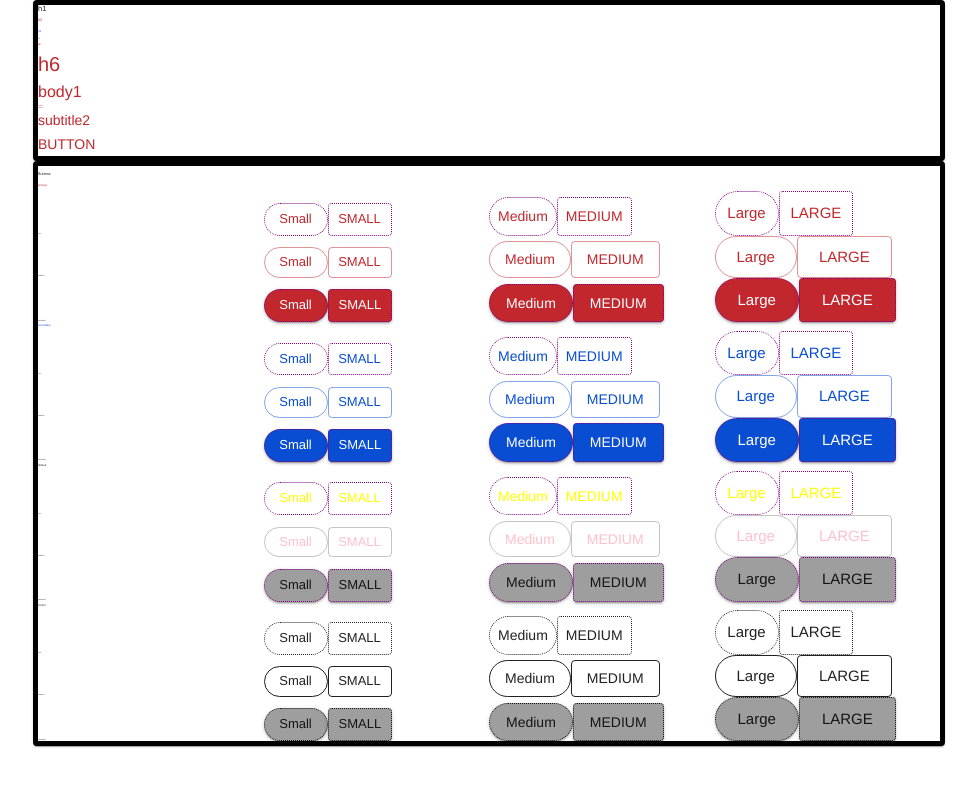
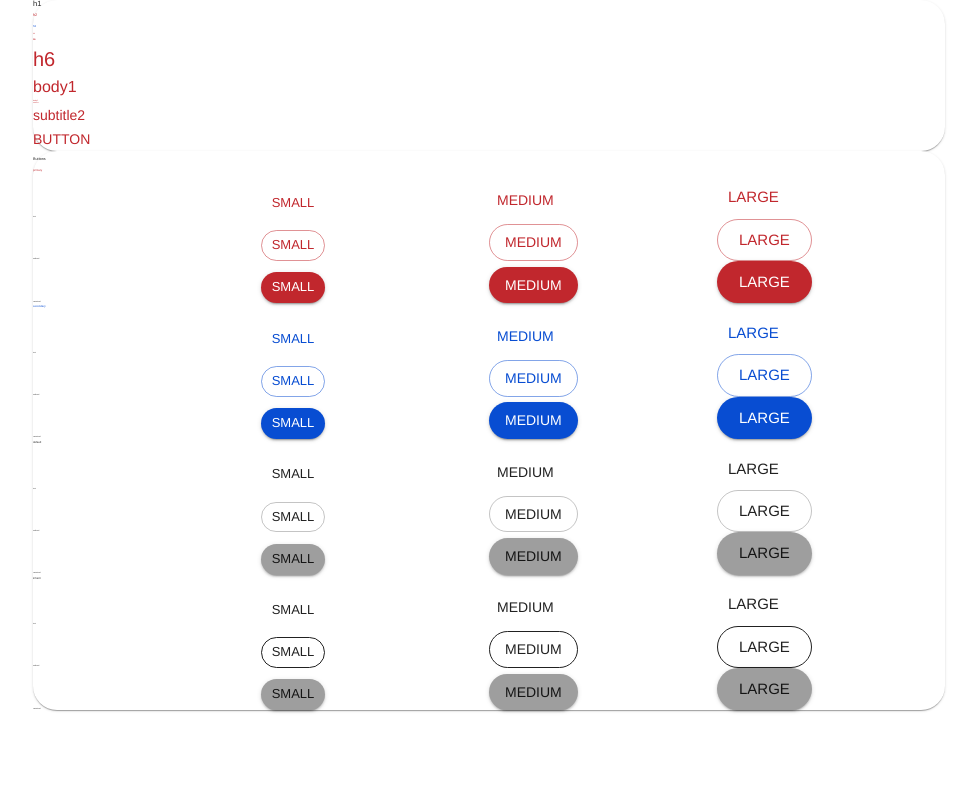
Before and after one commit to Codaisseur/codaisseur-theme, a React (Create React App) app: page / in a window 1280 px wide. Shown: the top 786 px of the page, without its empty margins (151-1128 px from the left). Built offline with nearby package versions, Linux system fonts and the light colour scheme.

Commit message:
Added a bit more docs, installed storybook

```diff
--- a/package.json
+++ b/package.json
@@ -20,6 +20,7 @@
     "extends": "react-app"
   },
   "devDependencies": {
+    "@storybook/react": "^5.0.11",
     "husky": "^2.3.0",
     "lint-staged": "^8.1.7",
     "prettier": "^1.17.1",
--- a/src/App.tsx
+++ b/src/App.tsx
@@ -7,12 +7,10 @@ import {
   Grid,
   Container,
   Paper,
-  Button as MuiButton,
+  Button,
 } from '@material-ui/core'
 
 import theme from './themes/codaisseur'
-
-import { Button as StyledButton } from '.'
 
 const colors = ['primary', 'secondary', 'default', 'inherit']
 const variants = ['text', 'outlined', 'contained']
@@ -73,14 +71,9 @@ function App() {
                   </Grid>
                   {sizes.map((size: any, key2) => (
                     <Grid key={key2} item xs={3}>
-                      <StyledButton color={color} variant={variant} size={size}>
-                        {/* Custom button, incase things cannot be done within overrides */}
-                        {/* This means we need to use component imports from our package  */}
+                      <Button color={color} variant={variant} size={size}>
                         {size}
-                      </StyledButton>
-                      <MuiButton color={color} variant={variant} size={size}>
-                        {size}
-                      </MuiButton>
+                      </Button>
                     </Grid>
                   ))}
                 </>
--- a/src/themes/codaisseur/index.ts
+++ b/src/themes/codaisseur/index.ts
@@ -14,8 +14,12 @@ const theme = createMuiTheme({
     ...overrides,
   },
 
+  shape: {
+    // The button component in MUI, it is taking its default radius from this object
+    borderRadius: 24,
+  },
+
   // Perhaps useful later.
-  // shape: {},
   // breakpoints: {},
   // mixins: {},
   // spacing: 0,
--- a/src/themes/default/overrides.ts
+++ b/src/themes/default/overrides.ts
@@ -1,35 +1,25 @@
 // Override of base components of MUI.
-export const BuiButtonBase = {
+// Using this instead of making our own custom components, we don't even need to modify our existing code base (except for using this theme provider)
+// Using root: {} you override every variant, outside of root you only modify the 'default' variant.
+
+export const MuiButtonBase = {
+  // node_modules/@material-ui/core/ButtonBase/ButtonBase.js
   root: {
-    boxShadow: 'none',
-    border: '10px solid black',
-    alignItems: 'right',
   },
 }
 
 export const MuiButton = {
+  // node_modules/@material-ui/core/Button/Button.js
   root: {
-    color: 'pink',
-    border: '1px dotted purple',
   },
-  // anything outside of root will be treated as the default variant.
-  text: {
-    // Name of the rule
-    color: 'yellow', // Some CSS
-  },
-  border: 0,
-  boxShadow: 'none',
 }
 
 export const MuiCard = {
   root: {
-    boxShadow: 'none',
   },
 }
 
 export const MuiPaper = {
   root: {
-    border: '5px solid black',
-    boxShadow: 'none',
   },
 }
```
Also changed, not shown: 1 other file (tests, documents, lock files or other folders).
